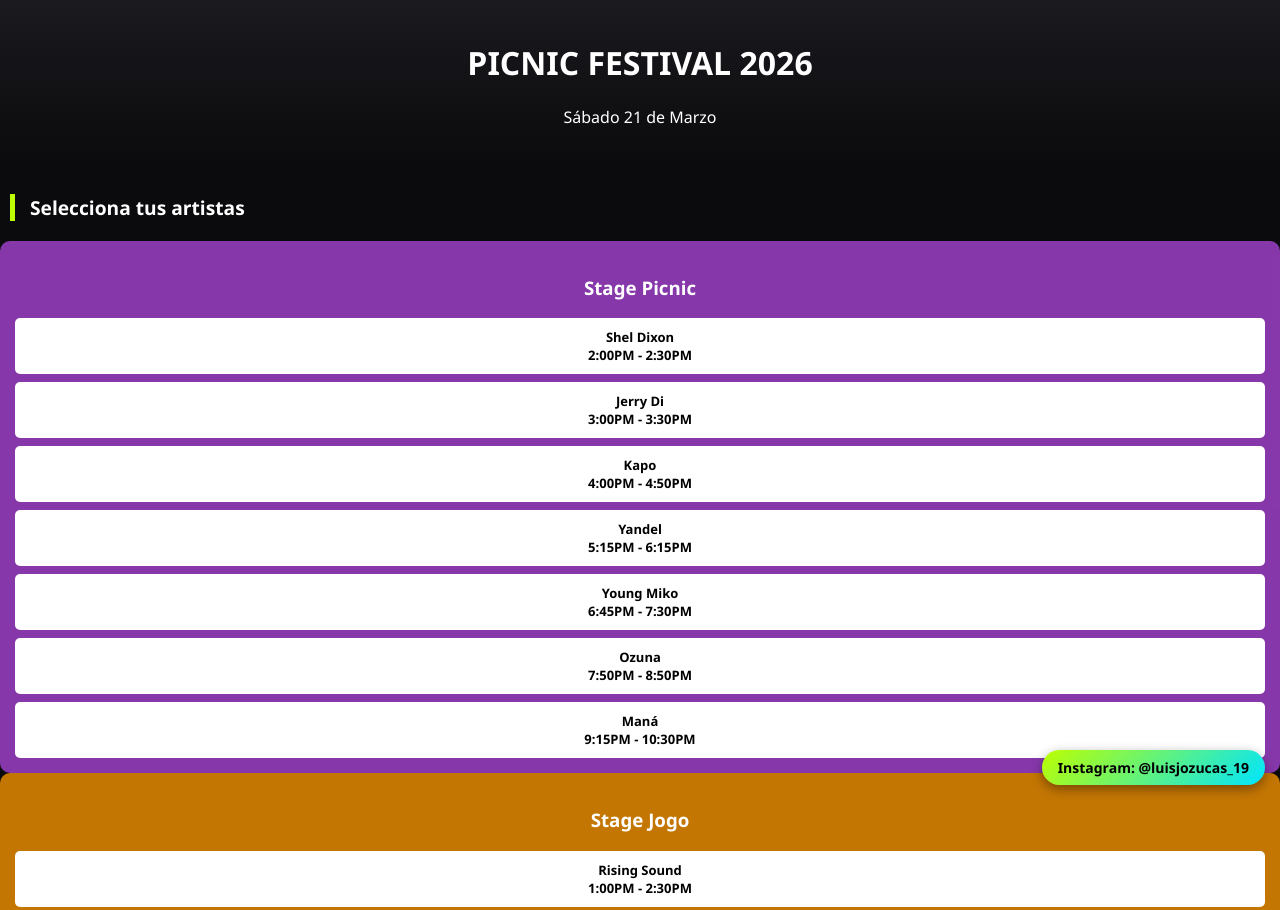
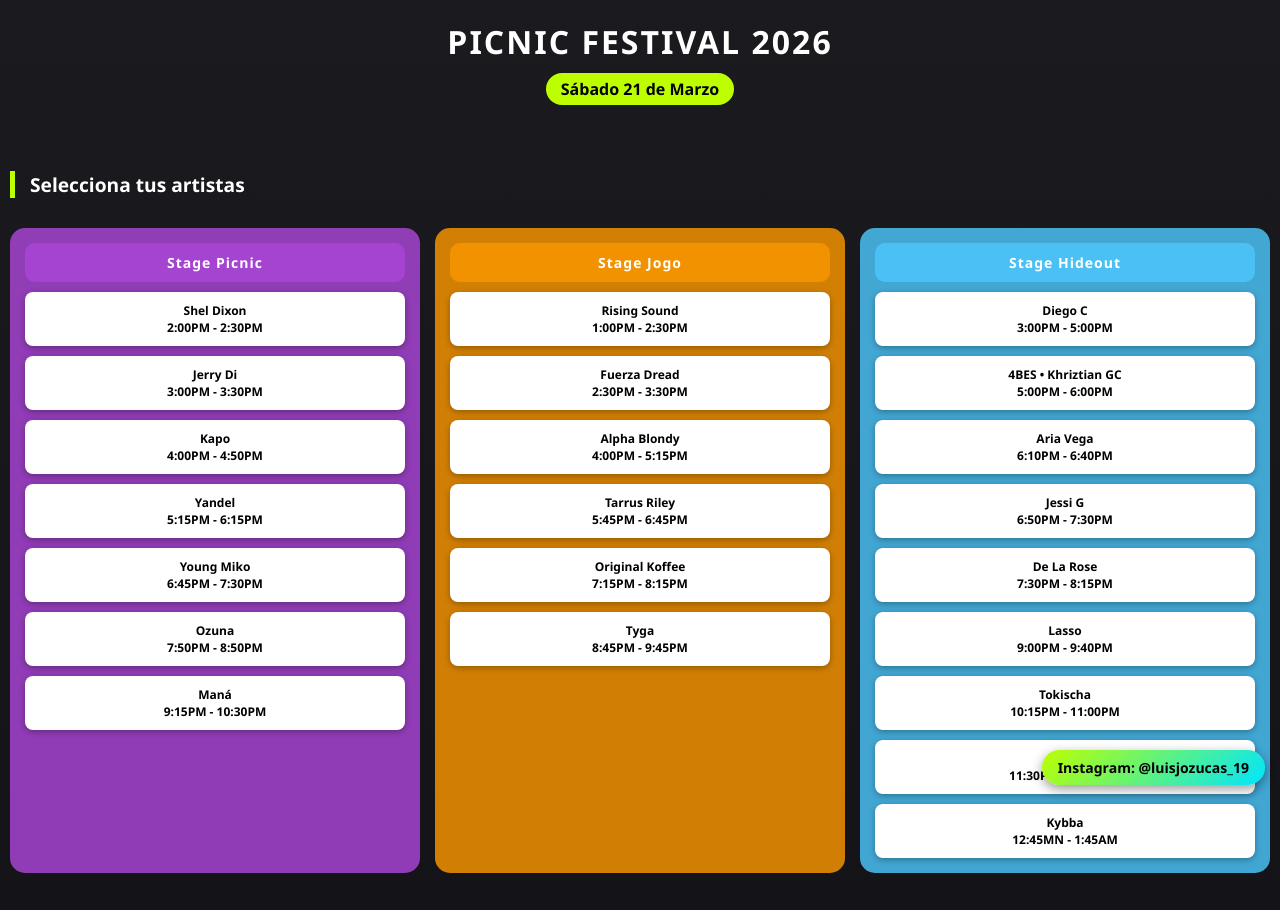
Before and after one commit to luisjozucas19/festival-picnic, a website: page index.html in a window 1280 px wide. Shown: the top 910 px of the page. Drawn offline with Linux system fonts and the light colour scheme.

Commit message:
Update styles.css

```diff
--- a/styles.css
+++ b/styles.css
@@ -1,179 +1,196 @@
-body {
-    font-family: 'Segoe UI', Tahoma, sans-serif;
-    margin: 0;
-    background: #0b0b0d;
-    color: white;
+body{
+font-family:'Segoe UI',Tahoma,sans-serif;
+margin:0;
+background:linear-gradient(180deg,#1a1a1f,#0b0b0d);
+color:white;
 }
 
-header {
-    text-align: center;
-    padding: 20px;
-    background: linear-gradient(to bottom, #1a1a1f, #0b0b0d);
+/* HEADER */
+
+header{
+text-align:center;
+padding:20px;
 }
 
-.titulo {
-    border-left: 5px solid #bdff00;
-    padding-left: 15px;
-    margin: 30px 10px 20px 10px;
-    font-size: 1.2rem;
+header h1{
+margin:0;
+font-size:2rem;
+letter-spacing:2px;
 }
 
-/* --- Cartelera de Selección --- */
+header p{
+background:#bdff00;
+color:black;
+display:inline-block;
+padding:5px 15px;
+border-radius:20px;
+font-weight:bold;
+margin-top:10px;
+}
+
+/* TITULOS */
+
+.titulo{
+border-left:5px solid #bdff00;
+padding-left:15px;
+margin:30px 10px 20px 10px;
+font-size:1.2rem;
+}
+
+/* CARTELERA */
+
+#stages{
+display:grid;
+grid-template-columns:repeat(auto-fit,minmax(250px,1fr));
+gap:15px;
+padding:10px;
+}
 
 .stage{
-    padding:15px;
-    border-radius:15px;
-    text-align:center;
-    color:white;
-    font-weight:bold;
-}
-.stage {
-    padding: 15px;
-    border-radius: 10px;
+padding:15px;
+border-radius:15px;
+text-align:center;
 }
 
-.show {
-    background: white;
-    color: black;
-    padding: 10px;
-    margin-top: 8px;
-    border-radius: 5px;
-    cursor: pointer;
-    font-weight: bold;
-    font-size: 13px;
-    text-align: center;
-    transition: 0.2s;
+.stage h3{
+margin:0;
+padding:10px;
+border-radius:10px;
+font-size:14px;
+letter-spacing:1px;
 }
 
-.show:hover {
-    transform: scale(1.03);
+/* COLORES FLYER */
+
+.stage.purple h3{background:#A644D2;}
+.stage.orange h3{background:#F39200;}
+.stage.lightblue h3{background:#4BC0F4;}
+
+/* ARTISTAS */
+
+.show{
+background:white;
+color:black;
+padding:10px;
+margin-top:10px;
+border-radius:8px;
+cursor:pointer;
+font-weight:bold;
+font-size:12px;
+text-align:center;
+transition:0.2s;
+box-shadow:0 2px 6px rgba(0,0,0,0.3);
 }
 
-/* --- Línea de Tiempo --- */
-
-#contenedor-scroll {
-    background: #111;
-    border-radius: 15px;
-    padding: 10px;
-    overflow-x: auto;
-    border: 1px solid #333;
-    margin: 10px;
+.show:hover{
+transform:scale(1.05);
+background:#bdff00;
 }
 
-#mySchedule {
-    position: relative;
-    height: 1400px;
-    width: 100%;
-    min-width: 800px;
-    background-image: linear-gradient(#222 1px, transparent 1px);
-    background-size: 100% 100px;
+/* TIMELINE */
+
+#contenedor-scroll{
+background:#111;
+border-radius:15px;
+padding:10px;
+overflow-x:auto;
+border:1px solid #333;
+margin:10px;
 }
 
-/* --- Bloques de artistas --- */
-
-.timelineBlock {
-    position: absolute;
-    border-radius: 8px;
-    padding: 8px;
-    display: flex;
-    justify-content: space-between;
-    align-items: center;
-    color: white;
-    font-size: 12px;
-    box-shadow: 0 4px 10px rgba(0,0,0,0.5);
-    z-index: 2;
-    border: 2px solid rgba(255,255,255,0.2);
-    overflow: hidden;
-    animation: aparecer 0.25s ease;
+#mySchedule{
+position:relative;
+height:1400px;
+width:100%;
+min-width:800px;
+background-image:linear-gradient(#333 1px,transparent 1px);
+background-size:100% 80px;
 }
 
-/* --- Posición por columnas --- */
+/* BLOQUES */
 
-.col-picnic { left: 2%; width: 30%; }
-.col-jogo { left: 34%; width: 30%; }
-.col-hideout { left: 66%; width: 30%; }
-
-/* --- Colores --- */
-
-.purple {
-    background-color: rgba(166, 68, 210, 0.8);
-    border-color: #A644D2;
+.timelineBlock{
+position:absolute;
+border-radius:10px;
+padding:8px;
+display:flex;
+justify-content:space-between;
+align-items:center;
+color:white;
+font-size:12px;
+box-shadow:0 6px 12px rgba(0,0,0,.6);
+z-index:2;
+border:2px solid rgba(255,255,255,0.2);
+backdrop-filter:blur(6px);
+animation:aparecer .25s ease;
 }
 
-.orange {
-    background-color: rgba(243, 146, 0, 0.8);
-    border-color: #F39200;
+/* COLUMNAS */
+
+.col-picnic{left:2%;width:30%;}
+.col-jogo{left:34%;width:30%;}
+.col-hideout{left:66%;width:30%;}
+
+/* COLORES */
+
+.purple{background:rgba(166,68,210,.85);}
+.orange{background:rgba(243,146,0,.85);}
+.lightblue{background:rgba(75,192,244,.85);}
+
+/* BOTON */
+
+.btn-borrar{
+background:white;
+border:none;
+color:black;
+border-radius:50%;
+width:20px;
+height:20px;
+font-size:10px;
+cursor:pointer;
+font-weight:bold;
 }
 
-.lightblue {
-    background-color: rgba(75, 192, 244, 0.8);
-    border-color: #4BC0F4;
+.btn-borrar:hover{
+background:red;
+color:white;
 }
 
-/* --- Botón borrar --- */
+/* ANIMACION */
 
-.btn-borrar {
-    background: white;
-    border: none;
-    color: black;
-    border-radius: 50%;
-    width: 20px;
-    height: 20px;
-    font-size: 10px;
-    cursor: pointer;
-    font-weight: bold;
+@keyframes aparecer{
+from{opacity:0;transform:scale(.9);}
+to{opacity:1;transform:scale(1);}
 }
 
-.btn-borrar:hover {
-    background: red;
-    color: white;
+/* MARCA */
+
+.marca{
+position:fixed;
+bottom:15px;
+right:15px;
+background:linear-gradient(135deg,#bdff00,#00e5ff);
+color:black;
+font-weight:bold;
+font-size:14px;
+padding:8px 16px;
+border-radius:20px;
+box-shadow:0 4px 12px rgba(0,0,0,0.4);
 }
 
-/* --- Animación bloques --- */
+/* MOVIL */
 
-@keyframes aparecer {
-    from {
-        opacity: 0;
-        transform: scale(.9);
-    }
-    to {
-        opacity: 1;
-        transform: scale(1);
-    }
+@media(max-width:600px){
+
+header h1{font-size:1.5rem;}
+
+.show{
+font-size:11px;
+padding:8px;
 }
 
-/* --- Marca personal --- */
-
-.marca{
-    position: fixed;
-    bottom: 15px;
-    right: 15px;
-    background: linear-gradient(135deg,#bdff00,#00e5ff);
-    color: black;
-    font-weight: bold;
-    font-size: 14px;
-    padding: 8px 16px;
-    border-radius: 20px;
-    box-shadow: 0 4px 12px rgba(0,0,0,0.4);
-    z-index: 1000;
+#mySchedule{
+min-width:700px;
 }
 
-.marca:hover{
-    transform: scale(1.05);
-    transition: 0.2s;
 }
-
-/* --- Ajustes para celular --- */
-
-@media (max-width: 600px) {
-
-    header h1 {
-        font-size: 1.5rem;
-    }
-
-    .show {
-        font-size: 11px;
-        padding: 8px;
-    }
-
-}
```
